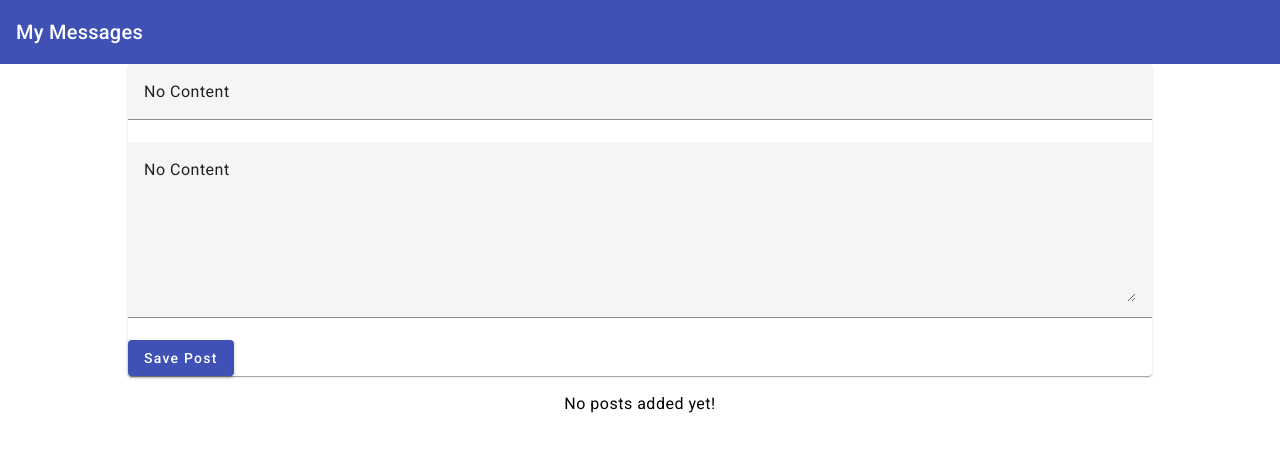
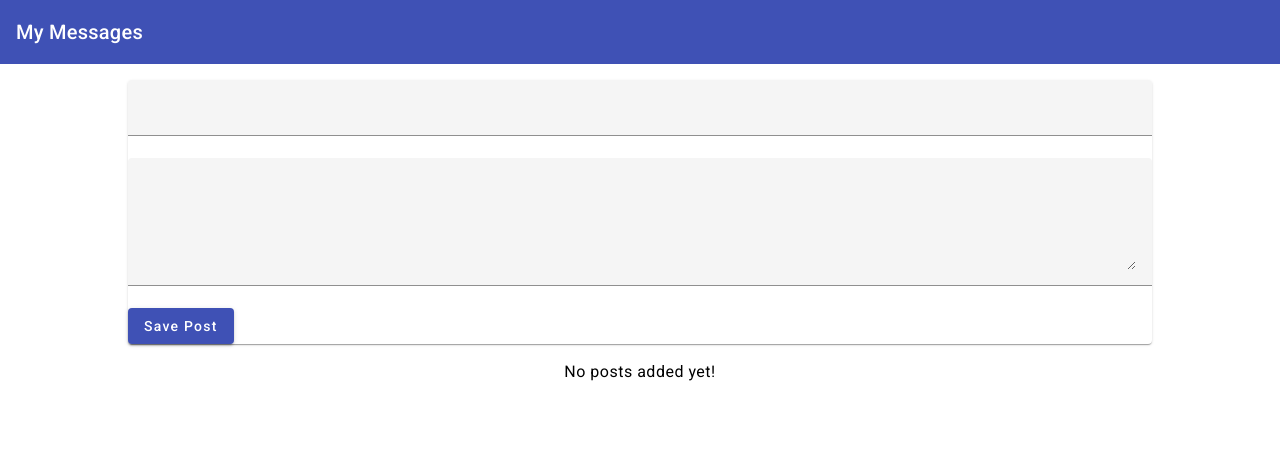
Before and after one commit to kaan-ozer/mini-social-network_In-progress_Angular-Express, an Angular app: page / in a window 1280 px wide. Shown: the top 452 px of the page. Built offline with nearby package versions, Linux system fonts and the light colour scheme.

Commit message:
template driven form added

```diff
--- a/src/app/app.component.css
+++ b/src/app/app.component.css
@@ -1,5 +1,5 @@
 main {
   margin-top: 1rem;
   width: 80%;
-  margin: auto;
+  margin: 1rem auto;
 }
--- a/src/app/app.module.ts
+++ b/src/app/app.module.ts
@@ -7,6 +7,7 @@
 import { MatButtonModule } from '@angular/material/button';
 import { MatToolbarModule } from '@angular/material/toolbar';
 import { MatExpansionModule } from '@angular/material/expansion';
+import { MatFormFieldModule } from '@angular/material/form-field';
 
 import { AppComponent } from './app.component';
 import { PostCreateComponent } from './posts/post-create/post-create.components';
@@ -29,6 +30,7 @@
     MatButtonModule,
     MatToolbarModule,
     MatExpansionModule,
+    MatFormFieldModule,
   ],
   providers: [],
   bootstrap: [AppComponent],
--- a/src/app/posts/post-create/post-create.components.html
+++ b/src/app/posts/post-create/post-create.components.html
@@ -1,5 +1,6 @@
 <!-- <textarea rows="6" [value]="'test'" #postInput> </textarea> -->
-<mat-card>
+<!-- <mat-card>
+
     <mat-form-field>
       <input matInput type="text" name="" [(ngModel)]="enteredTitle" />
     </mat-form-field>
@@ -11,4 +12,38 @@
         Save Post
       </button>
     </div>
+
+</mat-card> -->
+
+<mat-card>
+  <form action="" (submit)="onAddPost(postForm)" #postForm="ngForm">
+    <mat-form-field>
+      <input
+        matInput
+        type="text"
+        name="title"
+        required
+        minlength="3"
+        ngModel
+        #title="ngModel"
+      />
+      <mat-error *ngIf="title.invalid">Please enter a post title</mat-error>
+    </mat-form-field>
+    <mat-form-field>
+      <textarea
+        matInput
+        rows="4"
+        name="content"
+        ngModel
+        required
+        minlength="3"
+        #content="ngModel"
+      >
+      </textarea>
+      <mat-error *ngIf="content.invalid">Please enter a post content</mat-error>
+    </mat-form-field>
+    <div>
+      <button mat-raised-button color="primary" type="submit">Save Post</button>
+    </div>
+  </form>
 </mat-card>
--- a/src/app/posts/post-create/post-create.components.ts
+++ b/src/app/posts/post-create/post-create.components.ts
@@ -1,4 +1,6 @@
 import { Component, EventEmitter, Output } from '@angular/core';
+import { NgForm } from '@angular/forms';
+
 import { Post } from '../post.model';
 
 @Component({
@@ -17,10 +19,13 @@
 
   @Output() postCreated = new EventEmitter<Post>();
 
-  onAddPost() {
+  onAddPost(form: NgForm) {
+    if (form.invalid) {
+      return;
+    }
     const post: Post = {
-      title: this.enteredTitle,
-      content: this.enteredContent,
+      title: form.value.title,
+      content: form.value.content,
     };
     alert(post.title);
     this.postCreated.emit(post);
```
Lines whose indentation alone changed are shown as unchanged.
